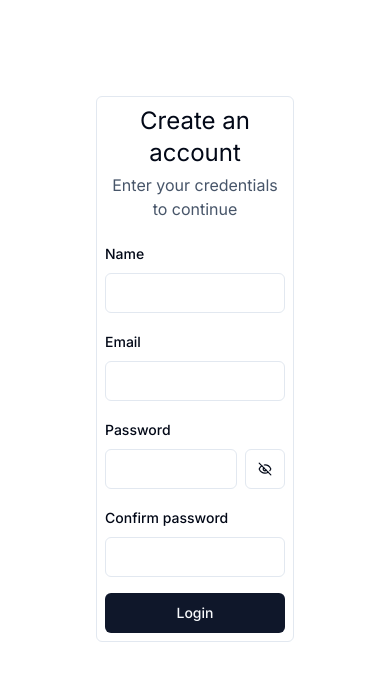
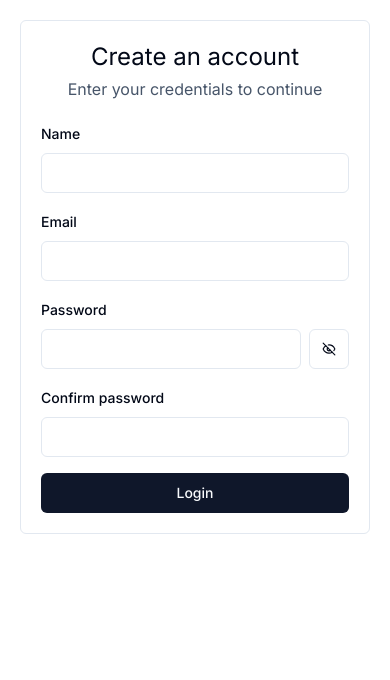
Before and after one commit to Code-Of-The-Future-Hackathon/code-of-the-future-2023-cryptonite-coders, a Next.js app: page /signup in a window 390 px wide. Shown: the top 680 px of the page. Built offline with nearby package versions, Linux system fonts and the light colour scheme.

Commit message:
chore: Create responsive design for auth forms

```diff
--- a/app/login/page.tsx
+++ b/app/login/page.tsx
@@ -2,7 +2,7 @@
 import { Login } from "@/components/forms/login";
 export default function LoginPage() {
     return (
-        <main className="flex min-h-screen flex-col items-center justify-between p-24">
+        <main className="flex min-h-screen flex-col items-center justify-between p-5 sm:p-24">
             <Login />
         </main>
     );
--- a/app/signup/page.tsx
+++ b/app/signup/page.tsx
@@ -2,7 +2,7 @@
 import { Register } from "@/components/forms/register";
 export default function SignupPage() {
     return (
-        <main className="flex min-h-screen flex-col items-center justify-between p-24">
+        <main className="flex min-h-screen flex-col items-center justify-between p-5 sm:p-24">
             <Register />
         </main>
     );
--- a/components/forms/login.tsx
+++ b/components/forms/login.tsx
@@ -35,7 +35,7 @@
         // todo: add login logic
     }
     return (
-        <div className="flex flex-col gap-5 p-2 border rounded-md">
+        <div className="flex flex-col gap-5 p-2 border rounded-md w-full sm:w-[400px]">
             <div className="space-y-1 text-center">
                 <p className="text-2xl">Log in to your account</p>
                 <p className="text-slate-600">
--- a/components/forms/register.tsx
+++ b/components/forms/register.tsx
@@ -37,7 +37,7 @@
         // todo: add register logic
     }
     return (
-        <div className="flex flex-col gap-5 p-2 border rounded-md">
+        <div className="flex flex-col gap-5 p-5 border rounded-md w-full sm:w-[400px]">
             <div className="space-y-1 text-center">
                 <p className="text-2xl">Create an account</p>
                 <p className="text-slate-600">
```
